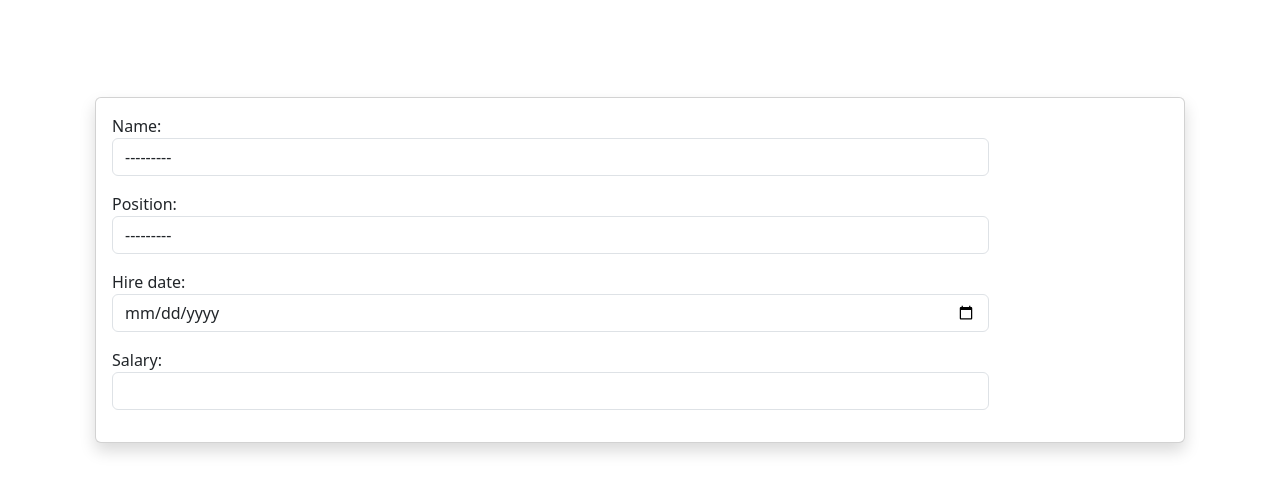
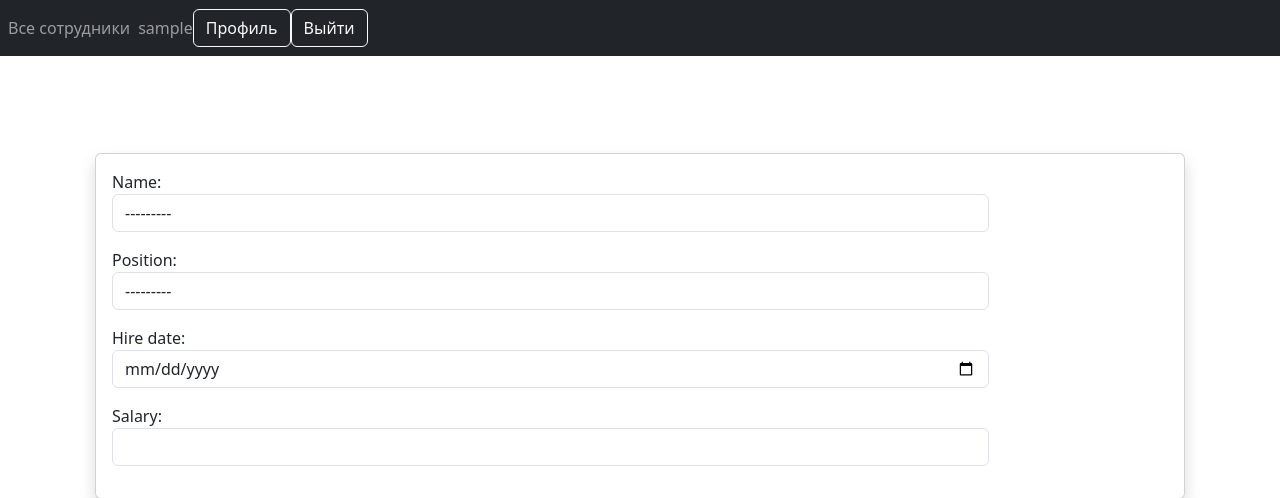
Before and after one commit to Kvezac/silver-robot, a Django app: page /edit-employee/ in a window 1280 px wide. Shown: the top 498 px of the page. Run offline with Django 4.2, Linux system fonts and the light colour scheme; the visitor is signed in with stand-in values (Sample User, id 1); data comes from the database, SQL or seed files in the repository; data that the repository does not hold is empty.

Commit message:
modified:   config/settings.py 	modified:   templates/base/base.html 	modified:   templates/block/navbar.html 	modified:   templates/company/list_employee_id.html 	modified:   user/views.py

```diff
--- a/config/settings.py
+++ b/config/settings.py
@@ -134,3 +134,5 @@ MEDIA_ROOT = BASE_DIR / MEDIA_URL
 # https://docs.djangoproject.com/en/4.2/ref/settings/#default-auto-field
 
 DEFAULT_AUTO_FIELD = 'django.db.models.BigAutoField'
+
+LOGIN_URL = '/login'
--- a/templates/base/base.html
+++ b/templates/base/base.html
@@ -23,6 +23,7 @@
 </head>
 <body>
 {% block navbar %}
+  {% include 'block/navbar.html' %}
 {% endblock %}
 {#{% include 'block/alert.html' %}#}
 {% block content %}
--- a/templates/block/navbar.html
+++ b/templates/block/navbar.html
@@ -0,0 +1,41 @@
+<nav class="navbar navbar-expand-lg navbar-dark bg-dark sticky-top">
+{#    <a href="#" class="navbar-brand">#}
+{#        <img src="https://upload.wikimedia.org/wikipedia/commons/c/c3/Python-logo-notext.svg" width="30" height="30"#}
+{#             alt="logo">#}
+{#    </a>#}
+{#    <a href="#" class="navbar-brand">#}
+{#        <img src="https://upload.wikimedia.org/wikipedia/commons/e/e9/Nuxt_square_white.svg" width="30" height="30"#}
+{#             alt="logo">#}
+{#    </a>#}
+{#    <button class="navbar-toggler" type="button" data-toggle="collapse"#}
+{#            data-target="#navbarSupportedContent"#}
+{#            aria-controls="navbarSupportedContent" aria-expanded="false" aria-label="Toggle navigation">#}
+{#        <span class="navbar-toggler-icon"></span>#}
+{#    </button>#}
+    <div class="collapse navbar-collapse" id="navbarSupportedContent">
+        <ul class="navbar-nav mr-auto">
+            <li class="nav-item active">
+                <a href="{% url 'company:list-employee' %}" class="nav-link">Все сотрудники</a>
+            </li>
+            <li class="nav-item ">
+                {#                <a href="{% url 'company:list-employee-id' node.id %}" class="nav-link">Просмотреть узел</a>#}
+            </li>
+        </ul>
+        {#        <form action="{% url 'search_results' %}" method="get" class="form-inline my-2 my-lg-0">#}
+        {#            <input name="q", type="text" class="form-control mr-sm-2" placeholder="Поиск" aria-label="Поиск">#}
+        {#            <button class="btn btn-outline-success my-2 my-sm-0 mr-2" type="submit">Поиск</button>#}
+        {#        </form>#}
+        {% if user.is_authenticated %}
+            <span class="navbar-text mr-2">{{ user }}</span>
+            <a href="{% url 'user:profile' %}" class="btn btn-outline-light">Профиль</a>
+            <form action="{% url 'user:logout' %}" method="post">
+                {% csrf_token %}
+                <button class="btn btn-outline-light">Выйти</button>
+            </form>
+            {#            <a href="{% url 'user:logout' %}" class="btn btn-outline-light" method="post">Выход</a>#}
+            {#        {% else %}#}
+            {#            <a href="{% url 'user:login' %}" class="btn btn-outline-light mr-2">Вход</a>#}
+            {#            <a href="{% url 'user:signup' %}" class="btn btn-outline-light mr-2">Регистрация</a>#}
+        {% endif %}
+    </div>
+</nav>
--- a/templates/company/list_employee_id.html
+++ b/templates/company/list_employee_id.html
@@ -3,11 +3,11 @@
 {% load mptt_tags %}
 
 {% block content %}
-    <h3>Сотрудники уровня: {{ root_employee_id }}</h3>
+    <h3>Сотрудники уровня: {{ root_employee_id|add:"1" }}</h3>
     <ul>
         {% recursetree nodes %}
-            <li>
-                <a class="btn btn__light" href="{% url 'company:list-employee-id' node.id %}">
+            <li class="table table-success table-striped">
+                <a class="btn btn__dark" href="{% url 'company:list-employee-id' node.id %}">
                     {{ node.name.full_name }}
                     {{ node.position }}
                     {{ node.salary }}
--- a/user/views.py
+++ b/user/views.py
@@ -1,12 +1,10 @@
 from django.contrib import messages
 from django.contrib.auth import authenticate, login, logout
 from django.contrib.auth.decorators import login_required
-from django.contrib.auth.models import User
 from django.shortcuts import render, redirect
 
 from company.models import Employee
 from .forms import SigUpForm, SignInForm, ProfileForm
-from .models import Profile
 
 
 def login_user(request):
@@ -52,8 +50,9 @@ def signup(request):
 def logout_user(request):
     if request.method == 'POST':
         logout(request)
-        messages.success(request, "Вы вышли из системы")
         return redirect('company:home')
+    else:
+        return redirect('user:login')
 
 
 def user_profile(request):
```
